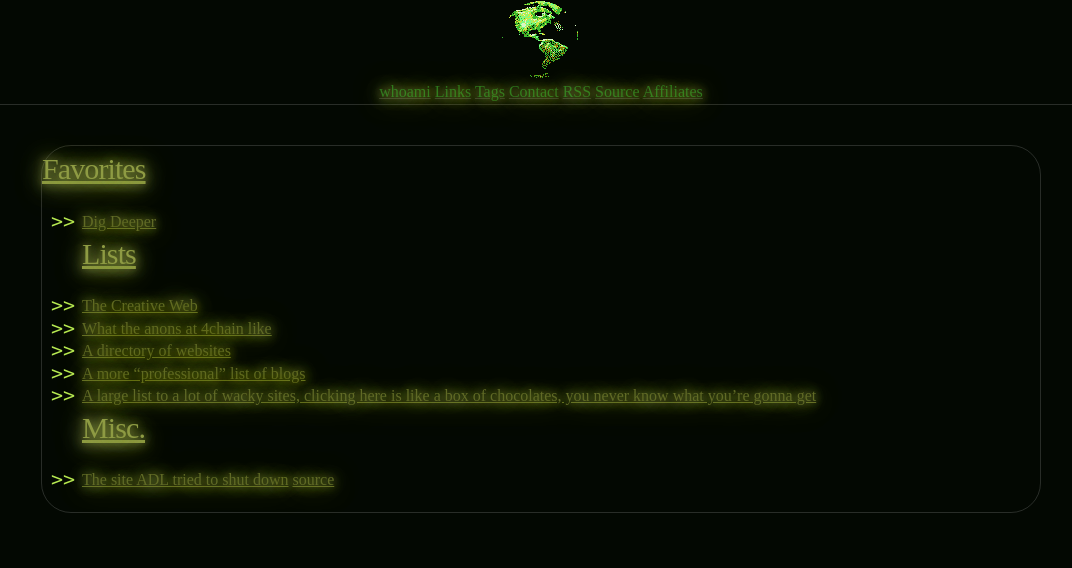
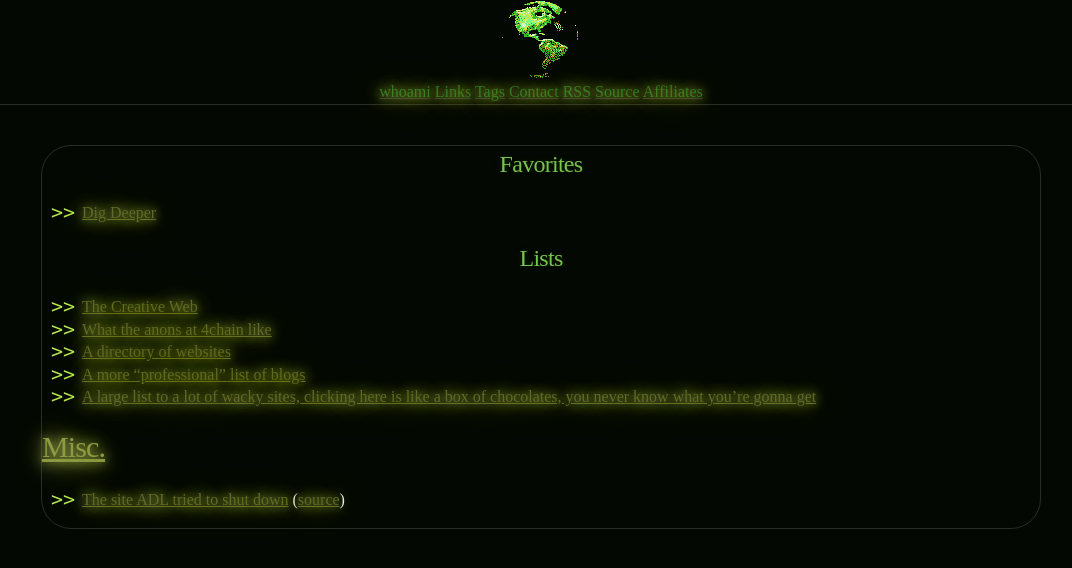
Before and after one commit to CamoCatX/camocatx.github.io, a Jekyll site: the page built from links/index.md, in a window 1280 px wide. Shown: the top 568 px of the page, without its empty margins (99-1171 px from the left). Built offline with Jekyll 4.4.1, drawn with Linux system fonts in a browser that asks for light colours.

Commit message:
Update index.md

```diff
--- a/links/index.md
+++ b/links/index.md
@@ -2,50 +2,18 @@
 layout: page
 title: Links
 ---
-# Favorites
+## Favorites
+
 - [Dig Deeper](https://digdeeper.club)
-# Lists
+
+## Lists
+
 - [The Creative Web](https://deletethematrix.com/blog/2025/creative-web-revolution)
 - [What the anons at 4chain like](https://based.coom.tech/)
 - [A directory of websites](https://ooh.directory/)
 - [A more "professional" list of blogs](https://www.ontoplist.com/)
 - [A large list to a lot of wacky sites, clicking here is like a box of chocolates, you never know what you're gonna get](https://blog.spacehey.com/entry?id=29337)
+
 # Misc.
-- [The site ADL tried to shut down](https://mapliberation.org/) [source](https://web.archive.org/web/20250216151615/https://litigation.1984.hosting/)
-<section>
-  {% if site.categories.links[0] %}
 
-    {% capture currentyear %}{{ 'now' | date: "%Y" }}{% endcapture %}
-    {% capture firstpostyear %}{{ site.categories.links[0].date | date: '%Y' }}{% endcapture %}
-    {% if currentyear == firstpostyear %}
-        <h3>This year's Links</h3>
-    {% else %}
-        <h3>{{ firstpostyear }}</h3>
-    {% endif %}
-
-    {% for link in site.categories.links %}
-      {% if link.previous_in_category %}
-        {% capture year %}{{ link.date | date: '%Y' }}{% endcapture %}
-        {% capture nyear %}{{ link.previous_in_category.date | date: '%Y' }}{% endcapture %}
-        {% if year != nyear %}
-          <h3>{{ link.date | date: '%Y' }}</h3>
-        {% endif %}
-      {% endif %}
-        <ul>
-          <li><time>{{ link.date | date:"%d %b" }}</time>
-            <a href="{{ link.url | prepend: site.baseurl | replace: '//', '/' }}">
-              {{ link.title }}
-            </a>
-            {% if link.tags[0] %}
-              <span class="postitem">
-                {% for tag in link.tags %}
-                  <code class="posttag"><a href="/tags/#{{ tag | replace: " " , "-" | downcase }}" class="no-decoration">{{ tag | xml_escape }}</a></code>
-                {% endfor %}
-              </span>
-            {% endif %}
-          </li>
-        </ul>
-    {% endfor %}
-
-  {% endif %}
-</section>
+- [The site ADL tried to shut down](https://mapliberation.org/) ([source](https://web.archive.org/web/20250216151615/https://litigation.1984.hosting/))
```
